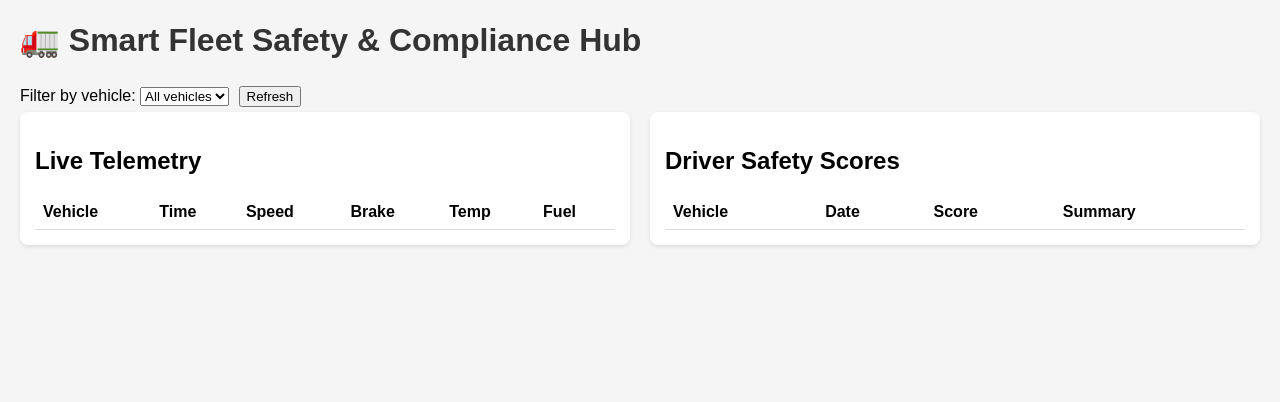
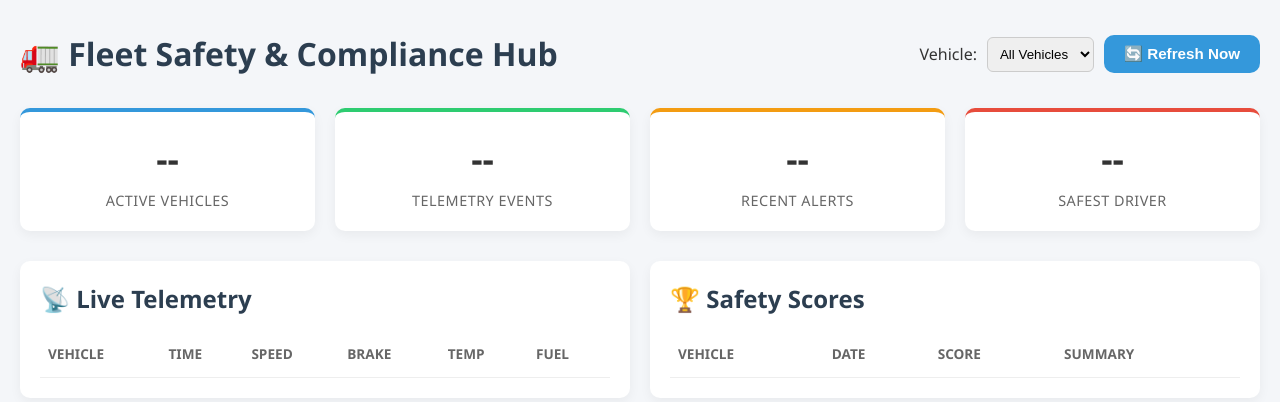
Before and after one commit to mussadiq-10pearls/smart-fleet-hub, a plain HTML site: page frontend/index.html in a window 1280 px wide. Drawn offline with Linux system fonts and the light colour scheme; no server answers.

Commit message:
updated UI

```diff
--- a/frontend/index.html
+++ b/frontend/index.html
@@ -3,93 +3,185 @@
 <head>
   <meta charset="UTF-8">
   <meta name="viewport" content="width=device-width, initial-scale=1.0">
-  <title>Smart Fleet Safety Hub</title>
+  <title>Smart Fleet Safety & Compliance Hub</title>
   <style>
-    body { font-family: Arial, sans-serif; margin: 20px; background: #f5f5f5; }
-    h1 { color: #333; }
-    .dashboard { display: grid; grid-template-columns: 1fr 1fr; gap: 20px; }
-    .card { background: white; padding: 15px; border-radius: 8px; box-shadow: 0 2px 4px rgba(0,0,0,0.1); }
-    table { width: 100%; border-collapse: collapse; margin-top: 10px; }
-    th, td { padding: 8px; text-align: left; border-bottom: 1px solid #ddd; }
-    .violation { background-color: #ffe6e6; }
-    .score-good { color: green; font-weight: bold; }
-    .score-bad { color: red; font-weight: bold; }
-    button { margin: 5px; }
+    :root {
+      --bg: #f4f6f9;
+      --card-bg: #ffffff;
+      --primary: #2c3e50;
+      --accent: #3498db;
+      --danger: #e74c3c;
+      --success: #2ecc71;
+      --warning: #f39c12;
+      --text: #333;
+      --radius: 10px;
+      --shadow: 0 4px 12px rgba(0,0,0,0.05);
+    }
+    * { margin: 0; padding: 0; box-sizing: border-box; }
+    body {
+      font-family: 'Segoe UI', system-ui, -apple-system, sans-serif;
+      background: var(--bg);
+      color: var(--text);
+      padding: 30px 20px;
+      line-height: 1.5;
+    }
+    .container { max-width: 1300px; margin: 0 auto; }
+
+    header {
+      display: flex; justify-content: space-between; align-items: center;
+      margin-bottom: 30px; flex-wrap: wrap; gap: 15px;
+    }
+    h1 { font-size: 2rem; color: var(--primary); }
+    .refresh-btn {
+      background: var(--accent); color: white; border: none;
+      padding: 10px 20px; border-radius: var(--radius); cursor: pointer;
+      font-size: 0.95rem; font-weight: 600; transition: background 0.2s;
+    }
+    .refresh-btn:hover { background: #2980b9; }
+
+    .stats-grid {
+      display: grid;
+      grid-template-columns: repeat(auto-fit, minmax(200px, 1fr));
+      gap: 20px; margin-bottom: 30px;
+    }
+    .stat-card {
+      background: var(--card-bg); padding: 20px; border-radius: var(--radius);
+      box-shadow: var(--shadow); text-align: center;
+    }
+    .stat-card .value { font-size: 2.2rem; font-weight: 700; margin-bottom: 5px; }
+    .stat-card .label { font-size: 0.9rem; color: #666; text-transform: uppercase; letter-spacing: 0.5px; }
+    .stat-card.accent { border-top: 4px solid var(--accent); }
+    .stat-card.success { border-top: 4px solid var(--success); }
+    .stat-card.warning { border-top: 4px solid var(--warning); }
+    .stat-card.danger { border-top: 4px solid var(--danger); }
+
+    .dashboard {
+      display: grid; grid-template-columns: 1fr 1fr; gap: 20px; margin-bottom: 20px;
+    }
+    @media (max-width: 768px) { .dashboard { grid-template-columns: 1fr; } }
+    .card {
+      background: var(--card-bg); padding: 20px; border-radius: var(--radius);
+      box-shadow: var(--shadow);
+    }
+    .card h2 { margin-bottom: 15px; color: var(--primary); }
+
+    table { width: 100%; border-collapse: collapse; }
+    th, td { padding: 12px 8px; text-align: left; border-bottom: 1px solid #eee; }
+    th { color: #666; font-weight: 600; font-size: 0.85rem; text-transform: uppercase; }
+    .violation { background-color: #ffeef0; }
+    .score-high { color: var(--success); font-weight: bold; }
+    .score-medium { color: var(--warning); font-weight: bold; }
+    .score-low { color: var(--danger); font-weight: bold; }
+
+    .most-safe {
+      background: var(--card-bg); padding: 20px; border-radius: var(--radius);
+      box-shadow: var(--shadow); margin-top: 20px; display: flex; justify-content: space-between;
+      align-items: center; flex-wrap: wrap;
+    }
+    .most-safe h3 { color: var(--primary); }
+    .most-safe .driver { font-weight: 700; color: var(--success); font-size: 1.5rem; }
   </style>
 </head>
 <body>
-  <h1>🚛 Smart Fleet Safety & Compliance Hub</h1>
-  <div>
-    <label for="vehicleSelect">Filter by vehicle:</label>
-    <select id="vehicleSelect">
-      <option value="">All vehicles</option>
+  <div class="container">
+    <header>
+      <h1>🚛 Fleet Safety & Compliance Hub</h1>
+      <div style="display: flex; gap: 10px; align-items: center;">
+        <label for="vehicleSelect" style="font-weight:500;">Vehicle:</label>
+        <select id="vehicleSelect" style="padding: 8px; border-radius: 6px; border: 1px solid #ccc;">
+          <option value="">All Vehicles</option>
           <option value="V-101">V-101</option>
           <option value="V-202">V-202</option>
           <option value="V-303">V-303</option>
           <option value="V-404">V-404</option>
           <option value="V-505">V-505</option>
         </select>
-    <button onclick="refreshData()">Refresh</button>
+        <button class="refresh-btn" onclick="refreshData()">🔄 Refresh Now</button>
       </div>
+    </header>
+
+    <!-- KPI Cards -->
+    <div class="stats-grid">
+      <div class="stat-card accent">
+        <div class="value" id="totalVehicles">--</div>
+        <div class="label">Active Vehicles</div>
+      </div>
+      <div class="stat-card success">
+        <div class="value" id="totalEvents">--</div>
+        <div class="label">Telemetry Events</div>
+      </div>
+      <div class="stat-card warning">
+        <div class="value" id="alertsCount">--</div>
+        <div class="label">Recent Alerts</div>
+      </div>
+      <div class="stat-card danger">
+        <div class="value" id="mostSafeDriver">--</div>
+        <div class="label">Safest Driver</div>
+      </div>
+    </div>
+
+    <!-- Data Tables -->
     <div class="dashboard">
       <div class="card">
-      <h2>Live Telemetry</h2>
+        <h2>📡 Live Telemetry</h2>
         <table id="telemetryTable">
           <thead><tr><th>Vehicle</th><th>Time</th><th>Speed</th><th>Brake</th><th>Temp</th><th>Fuel</th></tr></thead>
           <tbody></tbody>
         </table>
       </div>
       <div class="card">
-      <h2>Driver Safety Scores</h2>
+        <h2>🏆 Safety Scores</h2>
         <table id="scoresTable">
           <thead><tr><th>Vehicle</th><th>Date</th><th>Score</th><th>Summary</th></tr></thead>
           <tbody></tbody>
         </table>
       </div>
     </div>
+  </div>
 
   <script>
-    // API Gateway endpoint — will be replaced with actual URL after Terraform apply
-    const API_BASE = "https://jqobu1e2g5.execute-api.us-east-1.amazonaws.com";  // e.g., https://abc123.execute-api.us-east-1.amazonaws.com
+    const API_BASE = "https://jqobu1e2g5.execute-api.us-east-1.amazonaws.com";
 
     async function refreshData() {
       const vehicleId = document.getElementById('vehicleSelect').value;
+
       // Fetch telemetry
       let telemetryUrl = `${API_BASE}/telemetry`;
       if (vehicleId) telemetryUrl += `?vehicleId=${vehicleId}`;
       try {
-        const response = await fetch(telemetryUrl);
-        const telemetry = await response.json();
+        const resp = await fetch(telemetryUrl);
+        const telemetry = await resp.json();
         renderTelemetry(telemetry);
-      } catch (err) {
-        console.error('Error fetching telemetry', err);
-      }
+        updateStats(telemetry);
+      } catch (err) { console.error('Telemetry fetch error', err); }
 
       // Fetch scores
       try {
         const scoresResp = await fetch(`${API_BASE}/scores`);
         const scores = await scoresResp.json();
         renderScores(scores);
-      } catch (err) {
-        console.error('Error fetching scores', err);
-      }
+        updateSafestDriver(scores);
+      } catch (err) { console.error('Scores fetch error', err); }
     }
 
     function renderTelemetry(data) {
       const tbody = document.querySelector('#telemetryTable tbody');
       tbody.innerHTML = '';
+      if (!data.length) {
+        tbody.innerHTML = '<tr><td colspan="6" style="text-align:center;">No telemetry data</td></tr>';
+        return;
+      }
       data.forEach(item => {
         const row = document.createElement('tr');
-        if (item.speed > 100 || item.harshBraking) {
-          row.classList.add('violation');
-        }
+        if (item.speed > 100 || item.harshBraking) row.classList.add('violation');
+        const time = new Date(item.timestamp).toLocaleTimeString();
         row.innerHTML = `
           <td>${item.vehicleId}</td>
-          <td>${new Date(item.timestamp).toLocaleTimeString()}</td>
-          <td>${item.speed}</td>
+          <td>${time}</td>
+          <td>${item.speed} km/h</td>
           <td>${item.harshBraking ? '⚠️ Harsh' : 'Normal'}</td>
-          <td>${item.engineTemp}</td>
-          <td>${item.fuelLevel}</td>
+          <td>${item.engineTemp} °C</td>
+          <td>${item.fuelLevel}%</td>
         `;
         tbody.appendChild(row);
       });
@@ -98,20 +190,46 @@
     function renderScores(data) {
       const tbody = document.querySelector('#scoresTable tbody');
       tbody.innerHTML = '';
+      if (!data.length) {
+        tbody.innerHTML = '<tr><td colspan="4" style="text-align:center;">No scores yet</td></tr>';
+        return;
+      }
       data.forEach(item => {
         const row = document.createElement('tr');
-        const scoreClass = item.score >= 70 ? 'score-good' : 'score-bad';
+        let scoreClass = 'score-low';
+        if (item.score >= 80) scoreClass = 'score-high';
+        else if (item.score >= 50) scoreClass = 'score-medium';
         row.innerHTML = `
           <td>${item.vehicleId}</td>
           <td>${item.summaryDate}</td>
           <td class="${scoreClass}">${item.score}</td>
-          <td>${item.summary}</td>
+          <td>${item.summary || '—'}</td>
         `;
         tbody.appendChild(row);
       });
     }
 
-    // Initial load and auto-refresh every 30 seconds
+    function updateStats(telemetry) {
+      const uniqueVehicles = new Set(telemetry.map(e => e.vehicleId)).size;
+      document.getElementById('totalVehicles').textContent = uniqueVehicles;
+      document.getElementById('totalEvents').textContent = telemetry.length;
+
+      // Count recent alerts (harsh braking or speeding) in the telemetry dataset
+      const alerts = telemetry.filter(e => e.speed > 100 || e.harshBraking).length;
+      document.getElementById('alertsCount').textContent = alerts;
+    }
+
+    function updateSafestDriver(scores) {
+      if (!scores.length) {
+        document.getElementById('mostSafeDriver').textContent = '—';
+        return;
+      }
+      // Find the driver with the highest score
+      const safest = scores.reduce((prev, curr) => (prev.score > curr.score ? prev : curr));
+      document.getElementById('mostSafeDriver').textContent = `${safest.vehicleId} (${safest.score})`;
+    }
+
+    // Auto-refresh every 30 seconds
     refreshData();
     setInterval(refreshData, 30000);
   </script>
```
Lines whose indentation alone changed are shown as unchanged.
